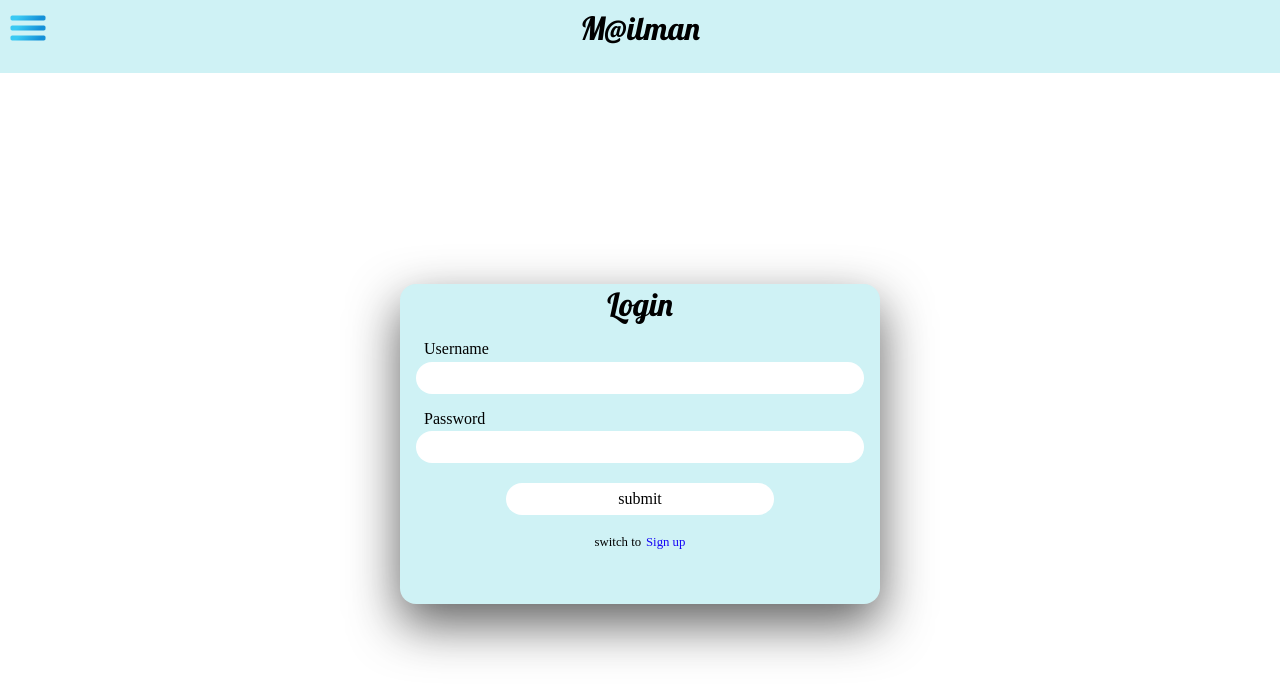
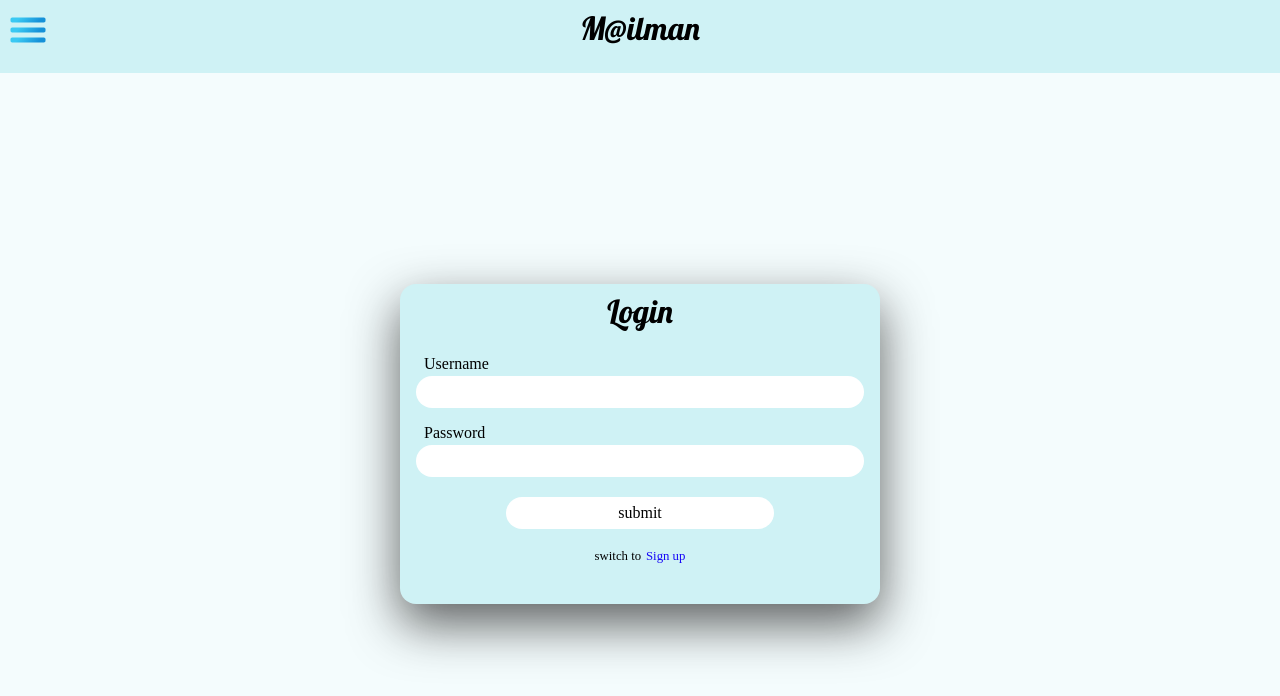
Before and after one commit to Okoli-Ryan/Mailman, a React (Create React App) app: page /login in a window 1280 px wide. Shown: the top 696 px of the page. Built offline with nearby package versions, Linux system fonts and the light colour scheme; no server answers.

Commit message:
login/signup page styles

```diff
--- a/src/styles/Form.css
+++ b/src/styles/Form.css
@@ -3,8 +3,8 @@
     display: flex;
     justify-content: center;
     align-items: center;
-    overflow-y: scroll;
     min-height: 22rem;
+    background-color: rgb(244, 252, 253);
 }
 
 .form{
@@ -20,6 +20,7 @@
 .form-title{
     font-family: 'lobster', cursive;
     font-size: 2rem;
+    margin: .4rem auto 1.5rem auto;
     text-align: center;
 }
 
--- a/src/styles/header.css
+++ b/src/styles/header.css
@@ -27,6 +27,7 @@
     height: 2.5rem;
     border: none;
     background: url('../menu-bar.svg');
+    margin-top: .1rem;
   }
 
   .menu-button-container .menubar{
```
